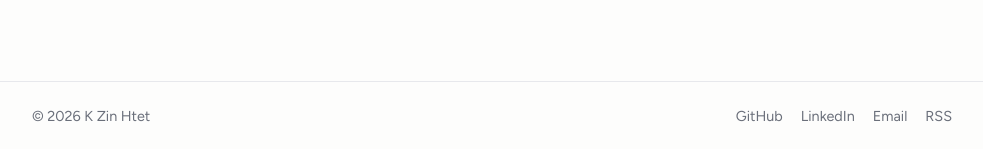
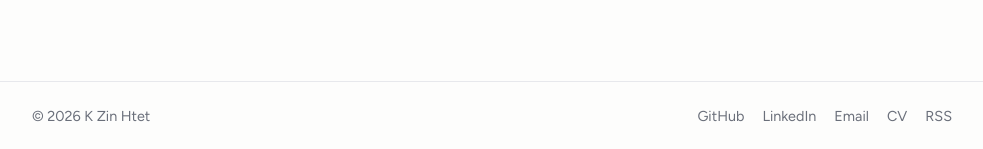
Before and after one commit to cloudskim/cloudskim.github.io, a Jekyll site: the page built from index.html, in a window 1280 px wide and 900 px high, scrolled down 746 px. Shown: the part 748-897 px from the top of the window, without its empty margins (148-1131 px from the left). Built offline with Jekyll 4.4.1, drawn with Linux system fonts in a browser that asks for light colours.

Commit message:
CV added

```diff
--- a/_data/profile.yml
+++ b/_data/profile.yml
@@ -9,6 +9,8 @@
     url: https://www.linkedin.com/in/k-zin-htet
   - name: Email
     url: mailto:kzinhtet210@gmail.com
+  - name: CV
+    url: https://drive.google.com/file/d/14CbnQZge2V1K0NPhUHVnAX43VkqoH0XZ/view?usp=sharing
 about: >
   Write a few sentences about yourself here: what you do, what you are learning,
   and what you want to be found for.
```
